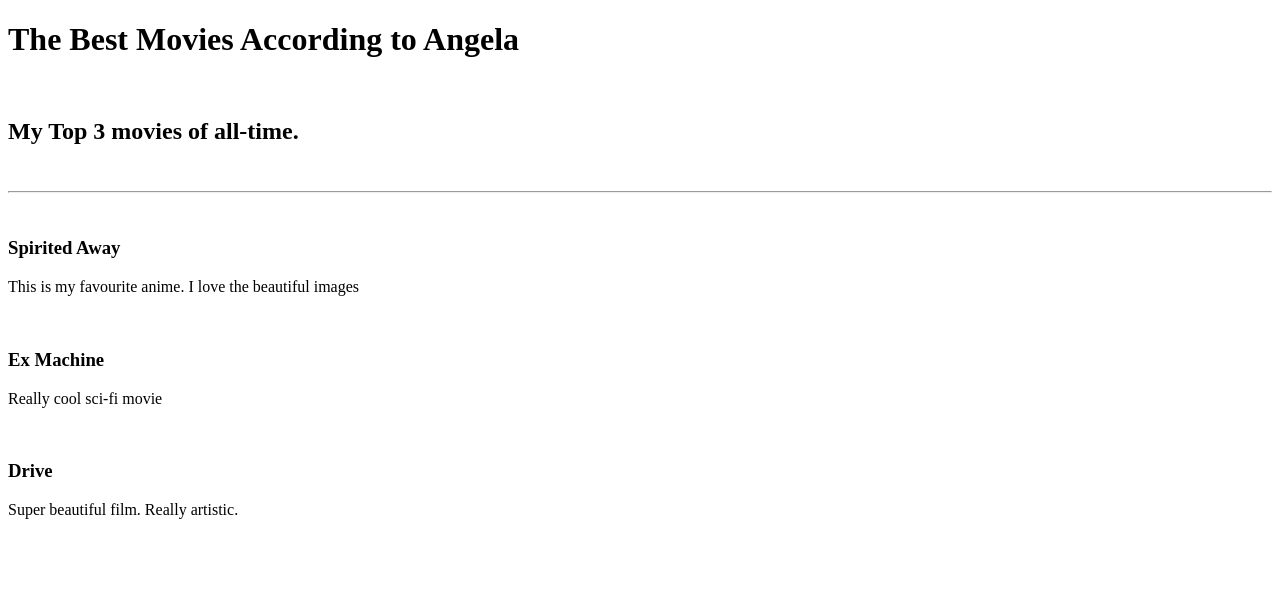
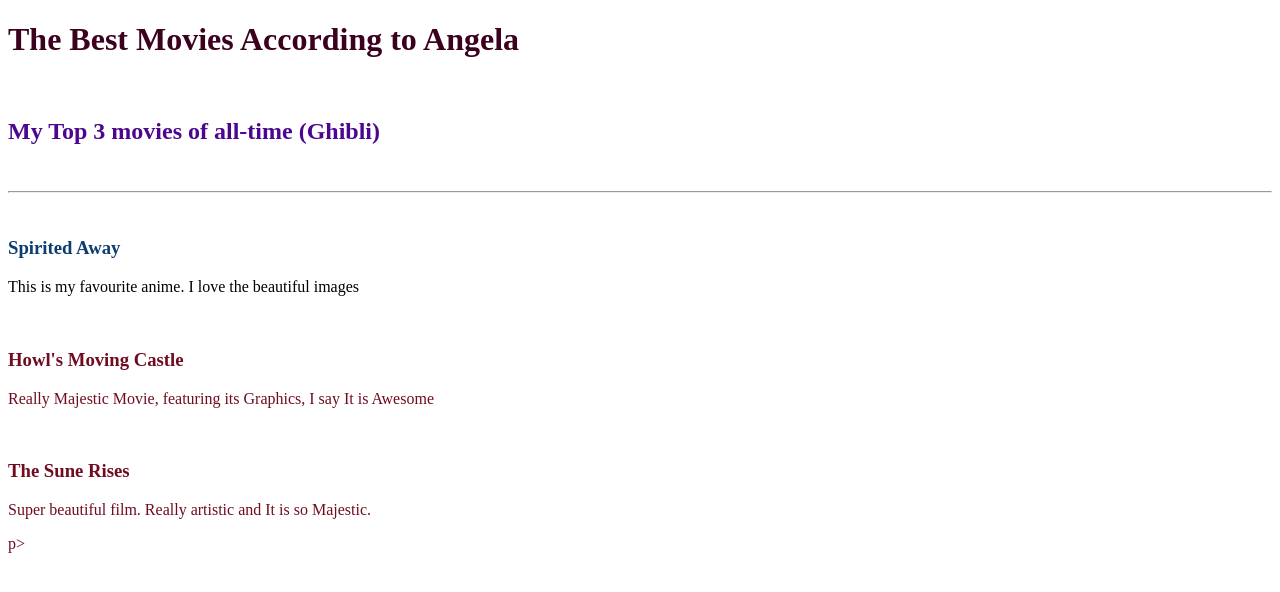
Before and after one commit to ReymanPanadero/Webpage-Development, a plain HTML site: page Activity_4/index.html in a window 1280 px wide. Drawn offline with Linux system fonts and the light colour scheme.

Commit message:
Update index.html

```diff
--- a/Activity_4/index.html
+++ b/Activity_4/index.html
@@ -7,21 +7,21 @@
 
 <body>
 
-<h1> The Best Movies According to Angela</h1>
+<font color="#3b011e"><h1> The Best Movies According to Angela</h1></font>
 <br>
-<h2>My Top 3 movies of all-time.</h2>
+<font color="#4c0791"><h2>My Top 3 movies of all-time (Ghibli)</h2></font>
 <br>
 
 <hr>
 <br>
-<h3>Spirited Away</h3>
+<font color="#0c3d70"><h3>Spirited Away</h3></font>
 <p>This is my favourite anime. I love the beautiful images</p>
 <br>
-<h3> Ex Machine</h3>
-<p>Really cool sci-fi movie</p>
+<font color="#700c1f"><h3>Howl's Moving Castle</h3>
+<p>Really Majestic Movie, featuring its Graphics, I say It is Awesome </p>
 <br>
-<h3>Drive</h3>
-<p>Super beautiful film. Really artistic.
+<h3>The Sune Rises</h3>
+<p>Super beautiful film. Really artistic and It is so Majestic.</p>p>
 
 
 </body>
```
